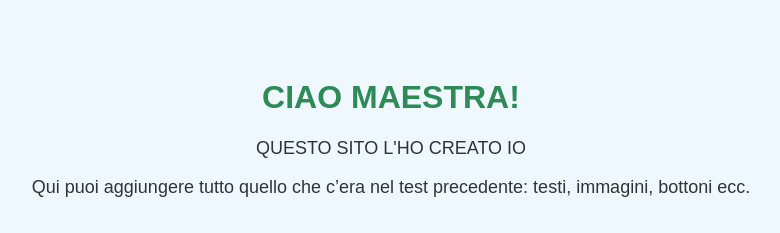
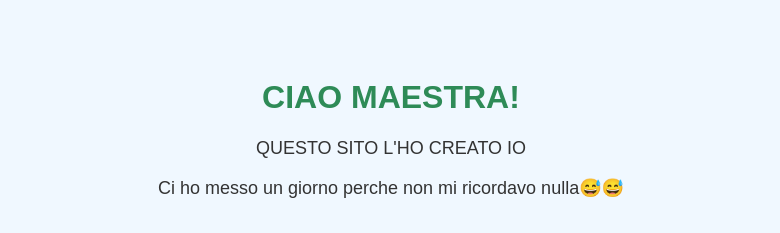
Before and after one commit to meloniehurrle8520066-cell/Ooooo, a plain HTML site: page index.html in a window 1280 px wide. Shown: the top 233 px of the page, without its empty margins (249-1029 px from the left). Drawn offline with Linux system fonts and the light colour scheme; grey boxes are pictures that could not be loaded.

Commit message:
Update index.html

```diff
--- a/index.html
+++ b/index.html
@@ -43,7 +43,7 @@
     <p>QUESTO SITO L'HO CREATO IO</p>
 
     <!-- Contenuti aggiuntivi dal test precedente -->
-    <p>Qui puoi aggiungere tutto quello che c’era nel test precedente: testi, immagini, bottoni ecc.</p>
+    <p>Ci ho messo un giorno perche non mi ricordavo nulla😅😅</p>
 
     <button onclick="alert('Hai cliccato il bottone!')">Cliccami!</button>
 
```
